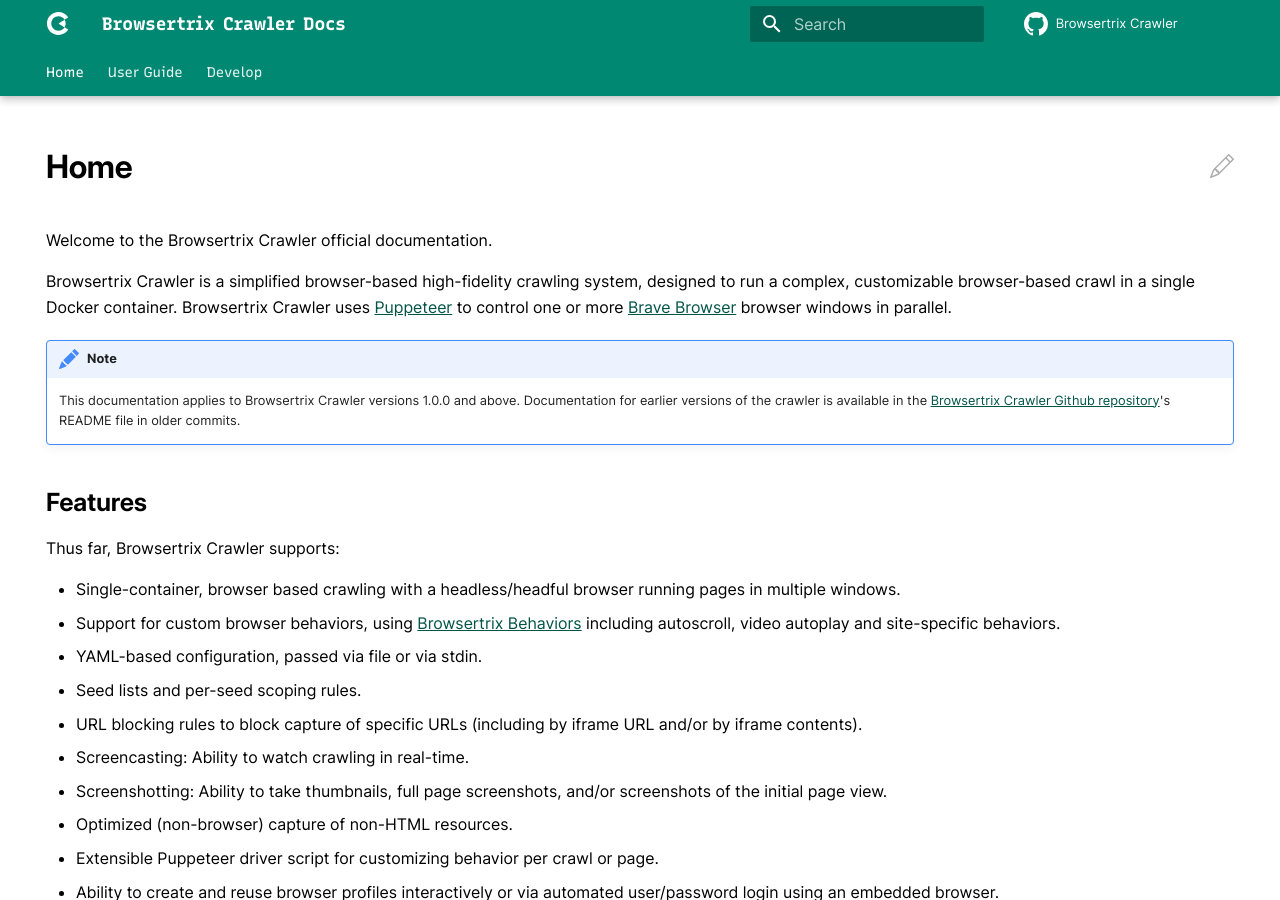
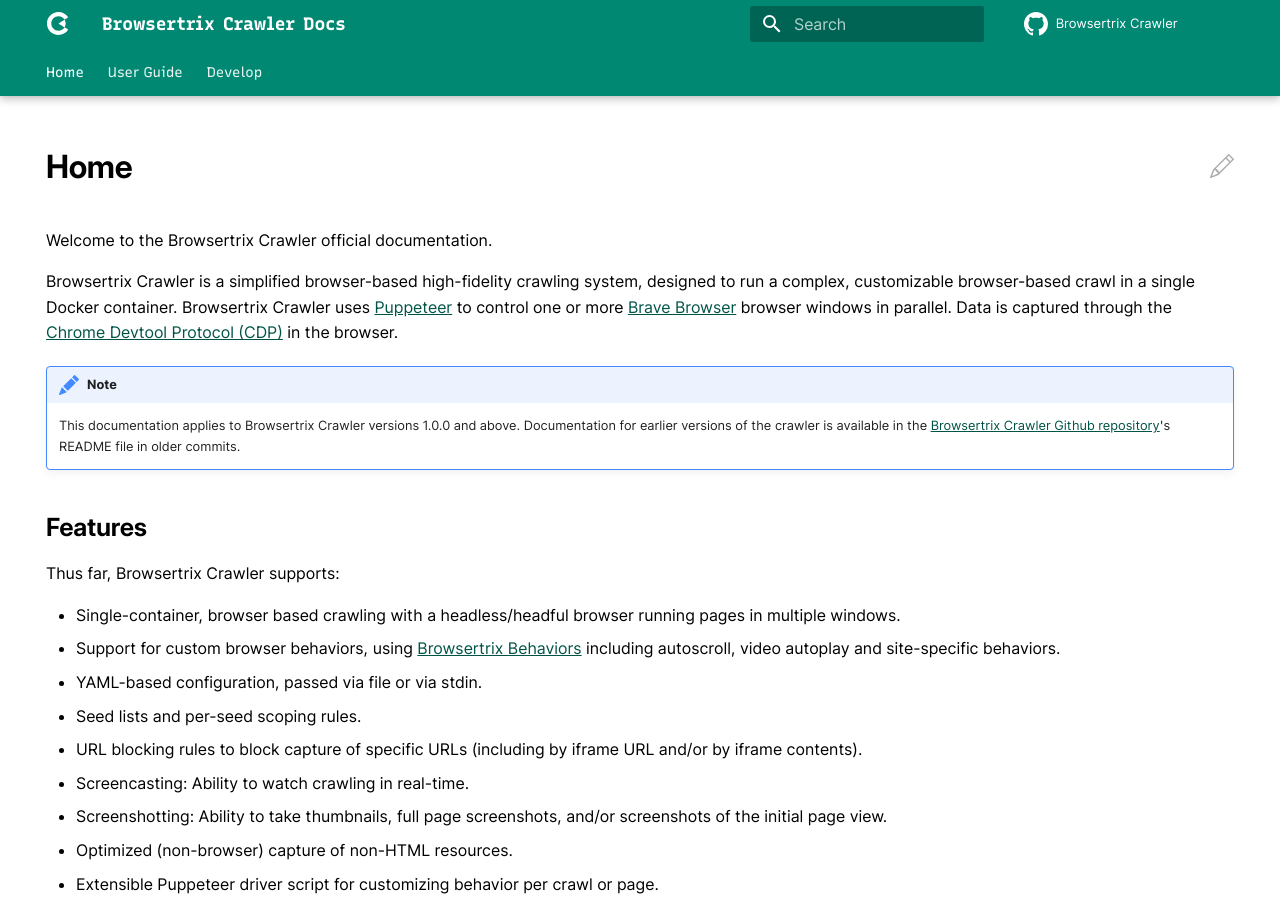
Before and after one commit to webrecorder/browsertrix-crawler, an MkDocs documentation site: the page built from docs/docs/index.md, in a window 1280 px wide and 900 px high. Built offline with MkDocs 1.6.1 and Material for MkDocs 9.7.7, drawn with Linux system fonts in a browser that asks for light colours; comment, search, counter and statistics services are not loaded.

Commit message:
Add mentions of collecting data from CDP

```diff
--- a/docs/docs/index.md
+++ b/docs/docs/index.md
@@ -8,7 +8,7 @@
 
 Welcome to the Browsertrix Crawler official documentation.
 
-Browsertrix Crawler is a simplified browser-based high-fidelity crawling system, designed to run a complex, customizable browser-based crawl in a single Docker container. Browsertrix Crawler uses [Puppeteer](https://github.com/puppeteer/puppeteer) to control one or more [Brave Browser](https://brave.com/) browser windows in parallel.
+Browsertrix Crawler is a simplified browser-based high-fidelity crawling system, designed to run a complex, customizable browser-based crawl in a single Docker container. Browsertrix Crawler uses [Puppeteer](https://github.com/puppeteer/puppeteer) to control one or more [Brave Browser](https://brave.com/) browser windows in parallel. Data is captured through the [Chrome Devtool Protocol (CDP)](https://chromedevtools.github.io/devtools-protocol/) in the browser.
 
 
 !!! note
```
Also changed, not shown: README.md.
